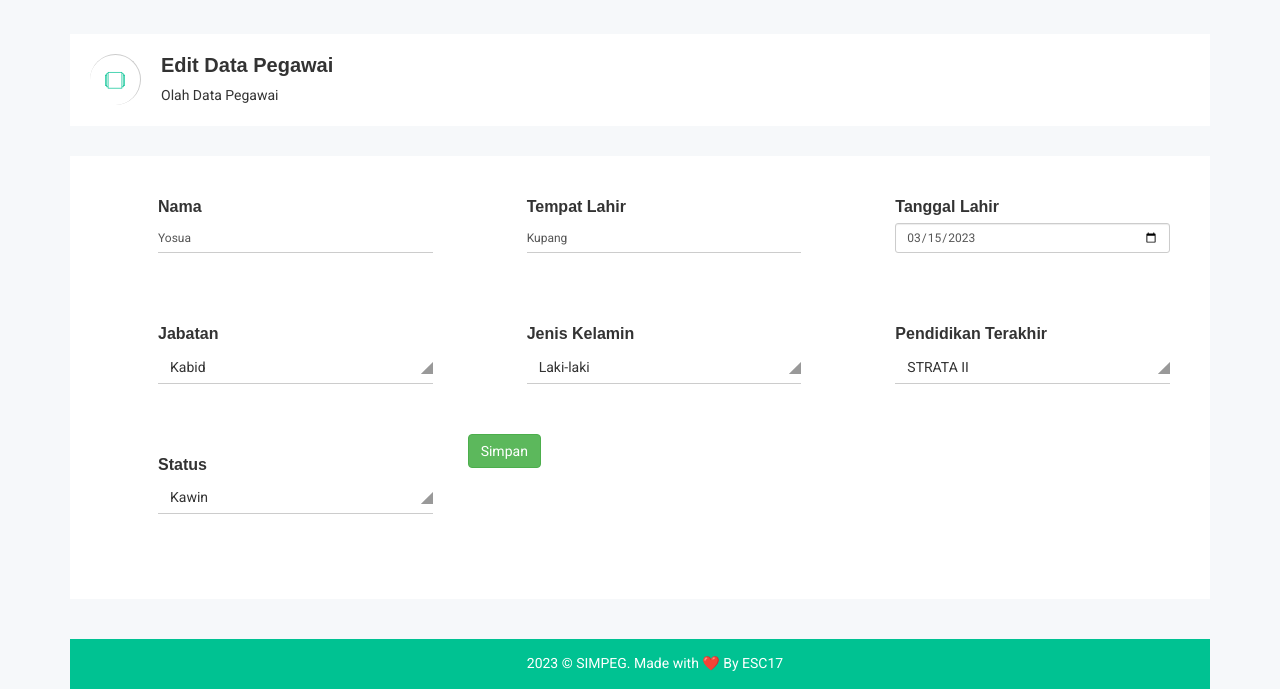
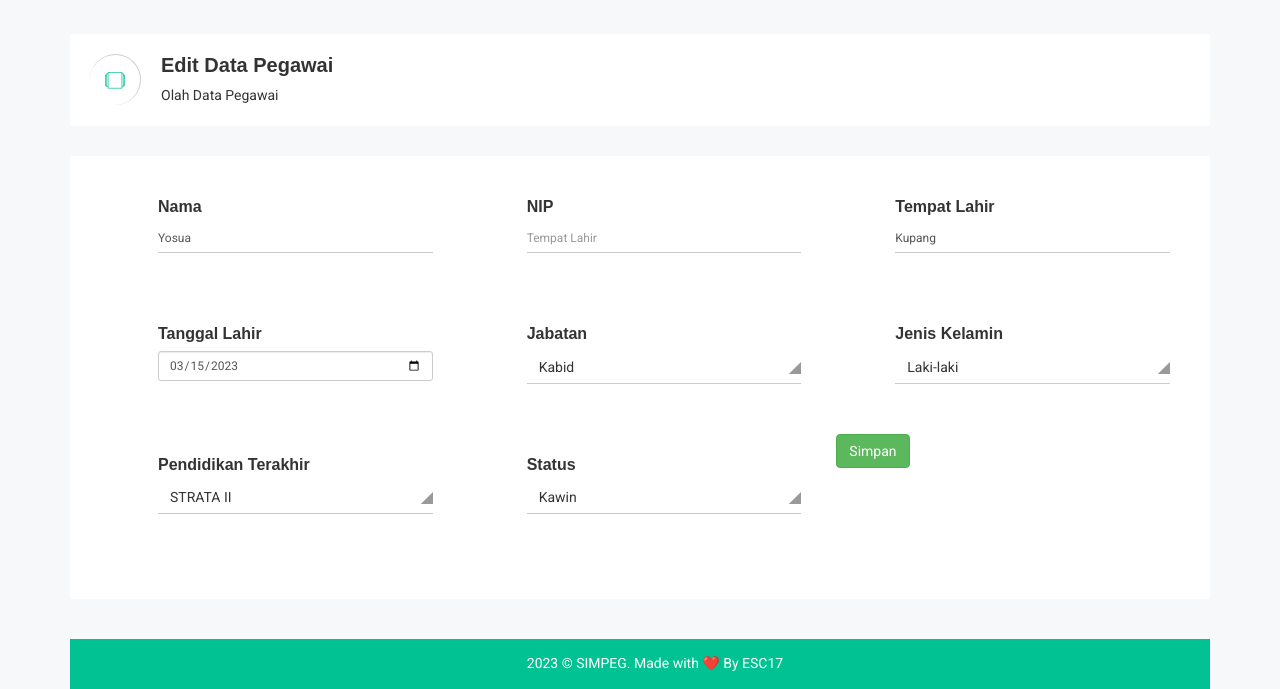
Before and after one commit to Nahasrobert/simpeg-kopdit, a PHP site: page /admin/edit_pegawai.php?id=18 in a window 1280 px wide. Shown: the part 160-849 px from the top of the page. Run offline with PHP 8.4, Linux system fonts and the light colour scheme; a user stored in the database is signed in; data comes from the database, SQL or seed files in the repository; data that the repository does not hold is empty; some web fonts are replaced.

Commit message:
Perubahan

```diff
--- a/admin/add_pegawai.php
+++ b/admin/add_pegawai.php
@@ -68,7 +68,7 @@
                                                 <div class="form-group">
                                                     <label>NIP</label>
                                                     <div class="nk-int-st">
-                                                        <input type="text" id="nip" min="18" max="60" required name="nip" class="form-control input-sm" placeholder="Masukan NIP">
+                                                        <input type="number"  required name="nip" class="form-control input-sm" placeholder="Masukan NIP">
                                                     </div>
                                                 </div>
                                             </div>
--- a/admin/aksi_pegawai.php
+++ b/admin/aksi_pegawai.php
@@ -5,8 +5,8 @@
 include 'koneksi/koneksi.php';
 
 // menangkap data yang di kirim dari form
+$nama = $_POST['nama'];
 $nip = $_POST['nip'];
-$nama = $_POST['nama'];
 $tempat_lahir = $_POST['tempat_lahir'];
 $tgl_lahir = $_POST['tgl_lahir'];
 $id_jabatan = $_POST['id_jabatan'];
@@ -14,14 +14,14 @@ $jk = $_POST['jk'];
 $pt = $_POST['pt'];
 $status = $_POST['status'];
 
-$sql = "SELECT * FROM pegawai WHERE id_pegawai = '$nip'";
+$sql = "SELECT * FROM pegawai WHERE nip = '$nip'";
 $result = mysqli_query($con, $sql);
 
 if (mysqli_num_rows($result) > 0) {
     header("location:v_pegawai.php?pesan=duplikasi");
 } else {
 
-    mysqli_query($con, "insert into pegawai values('$nip','$nama','$tempat_lahir','$tgl_lahir','$jk','$id_jabatan','$pt','$status')");
+    mysqli_query($con, "insert into pegawai values('','$nama','$nip','$tempat_lahir','$tgl_lahir','$jk','$id_jabatan','$pt','$status')");
     header("location:v_pegawai.php?pesan=input");
 }
 
--- a/admin/edit_pegawai.php
+++ b/admin/edit_pegawai.php
@@ -59,6 +59,23 @@
                                                         <label>Nama</label>
                                                         <div class="nk-int-st">
                                                             <input type="text" value="<?php echo $d['nama']; ?>" required name="nama" class="form-control input-sm" placeholder="Nama Lengkap">
+                                                        </div>
+                                                    </div>
+                                                </div>
+                                            </div>
+                                        </div>
+                                    </div>
+
+                                    <div class="col-lg-4 col-md-12 col-sm-12 col-xs-12">
+                                        <div class="form-example-wrap">
+                                            <div class="form-group ic-cmp-int">
+                                                <div class="form-ic-cmp">
+                                                </div>
+                                                <div class="nk-int-st">
+                                                    <div class="form-group">
+                                                        <label>NIP</label>
+                                                        <div class="nk-int-st">
+                                                            <input type="number" value="<?php echo $d['nip']; ?>" required name="nip" class="form-control input-sm" placeholder="Tempat Lahir">
                                                         </div>
                                                     </div>
                                                 </div>
--- a/admin/laporan-pegawai.php
+++ b/admin/laporan-pegawai.php
@@ -20,7 +20,7 @@ $html .= '</style>';
 $html .= '</head><body>';
 $html .= '<center><h1>Laporan Data Pegawai</h1></center>';
 $html .= '<table>';
-$html .= '<tr><th>No</th><th>Nama</th><th>Jabatan</th><th>Tempat_Lahir</th><th>Tanggal lahir</th><th>Jenis Kelamin</th><th>Pend Terakhir</th><th>Status</th></tr>';
+$html .= '<tr><th>No</th><th>Nama</th><th>Jabatan</th><th>Tempat Lahir</th><th>Tanggal lahir</th><th>Jenis Kelamin</th><th>Pend Terakhir</th><th>Status</th></tr>';
 while ($d = mysqli_fetch_array($data)) {
     $html .= '<tr><td>' . $no++ . '</td><td>' . $d['nama'] . '</td><td>' . $d['jabatan'] . '</td><td>' . $d['tempat_lahir'] . '</td><td>' . $d['tgl_lahir'] . '</td><td>' . $d['jk'] . '</td><td>' . $d['pend_terakhir'] . '</td><td>' . $d['status'] . '</td></tr>';
 }
--- a/admin/update_pegawai.php
+++ b/admin/update_pegawai.php
@@ -4,6 +4,7 @@ include 'koneksi/koneksi.php';
 // menangkap data yang di kirim dari form
 $id_pegawai = $_POST['id_pegawai'];
 $nama = $_POST['nama'];
+$nip = $_POST['nip'];
 $tempat_lahir = $_POST['tempat_lahir'];
 $tgl_lahir = $_POST['tgl_lahir'];
 $jk = $_POST['jk'];
@@ -18,7 +19,7 @@ if (mysqli_num_rows($result) > 0) {
     header("location:v_pegawai.php?pesan=duplikasi");
 } else {
 
-    mysqli_query($con, "UPDATE pegawai SET nama = '$nama', tempat_lahir = '$tempat_lahir',tgl_lahir = '$tgl_lahir',jk = '$jk',
+    mysqli_query($con, "UPDATE pegawai SET nama = '$nama',nip = '$nip', tempat_lahir = '$tempat_lahir',tgl_lahir = '$tgl_lahir',jk = '$jk',
     id_jabatan = '$id_jabatan', pend_terakhir= '$pt', status='$status' WHERE id_pegawai = '$id_pegawai'");
     header("location:v_pegawai.php?pesan=update");
 }
--- a/admin/v_pegawai.php
+++ b/admin/v_pegawai.php
@@ -99,7 +99,7 @@
                                     <tr>
                                         <td><?php echo $no++; ?></td>
                                         <td><?php echo $d['nama']; ?></td>
-                                        <td><?php echo $d['id_pegawai']; ?></td>
+                                        <td><?php echo $d['nip']; ?></td>
                                         <td><?php echo $d['jabatan']; ?></td>
                                         <td><?php echo $d['tempat_lahir']; ?></td>
                                         <td><?php echo $d['tgl_lahir']; ?></td>
--- a/aksi_pegawai.php
+++ b/aksi_pegawai.php
@@ -14,14 +14,14 @@ $jk = $_POST['jk'];
 $pt = $_POST['pt'];
 $status = $_POST['status'];
 
-$sql = "SELECT * FROM pegawai WHERE id_pegawai = '$nip'";
+$sql = "SELECT * FROM pegawai WHERE nip = '$nip'";
 $result = mysqli_query($con, $sql);
 
 if (mysqli_num_rows($result) > 0) {
     header("location:v_pegawai.php?pesan=duplikasi");
 } else {
 
-    mysqli_query($con, "insert into pegawai values('$nip','$nama','$tempat_lahir','$tgl_lahir','$jk','$id_jabatan','$pt','$status')");
+    mysqli_query($con, "insert into pegawai values('','$nama','$nip','$tempat_lahir','$tgl_lahir','$jk','$id_jabatan','$pt','$status')");
     header("location:v_pegawai.php?pesan=input");
 }
 
--- a/v_gaji.php
+++ b/v_gaji.php
@@ -88,8 +88,6 @@
     <!-- End Testimonials Section -->
 
     <!-- ======= CTA Section ======= -->
-
-
 </main><!-- End #main -->
 
 <!-- ======= Footer ======= -->
--- a/v_pegawai.php
+++ b/v_pegawai.php
@@ -8,7 +8,7 @@ if (isset($_GET['pesan'])) {
                   </script>";
     } else if ($pesan == "duplikasi") {
         echo "<script>
-                    swal('Terjadi kesalahan !', 'Data Cuti sudah diajukan!', 'warning');
+                    swal('Terjadi kesalahan !', 'Data Pegawai sudah terdaftar!', 'warning');
                   </script>";
     } else if ($pesan == "hapus") {
         echo "<script>
@@ -271,7 +271,7 @@ if (isset($_GET['pesan'])) {
                                 <tr>
                                     <td><?php echo $no++; ?></td>
                                     <td><?php echo $d['nama']; ?></td>
-                                    <td><?php echo $d['id_pegawai']; ?></td>
+                                    <td><?php echo $d['nip']; ?></td>
                                     <td><?php echo $d['jabatan']; ?></td>
                                     <td><?php echo $d['tempat_lahir']; ?></td>
                                     <td><?php echo $d['tgl_lahir']; ?></td>
```
Also changed, not shown: 1 other file.
